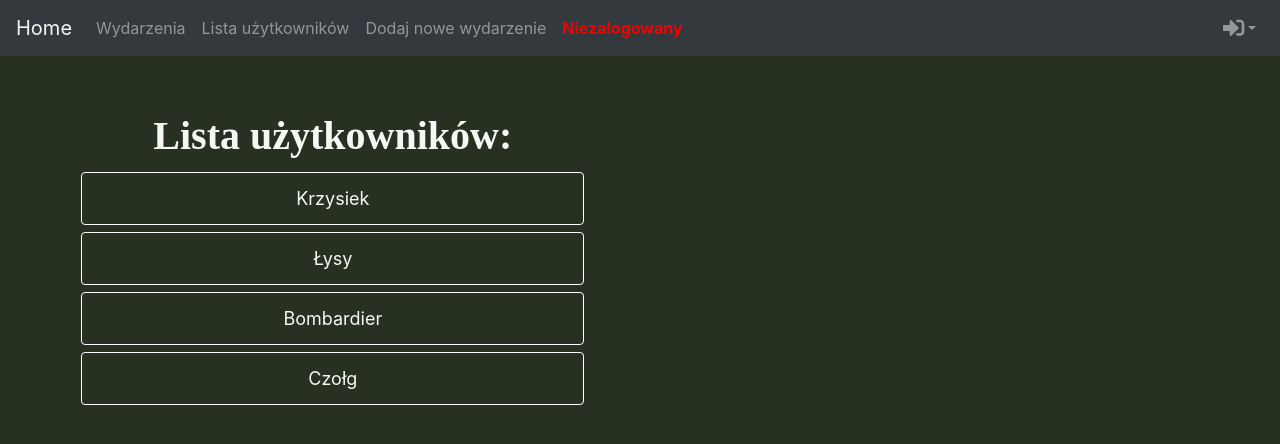
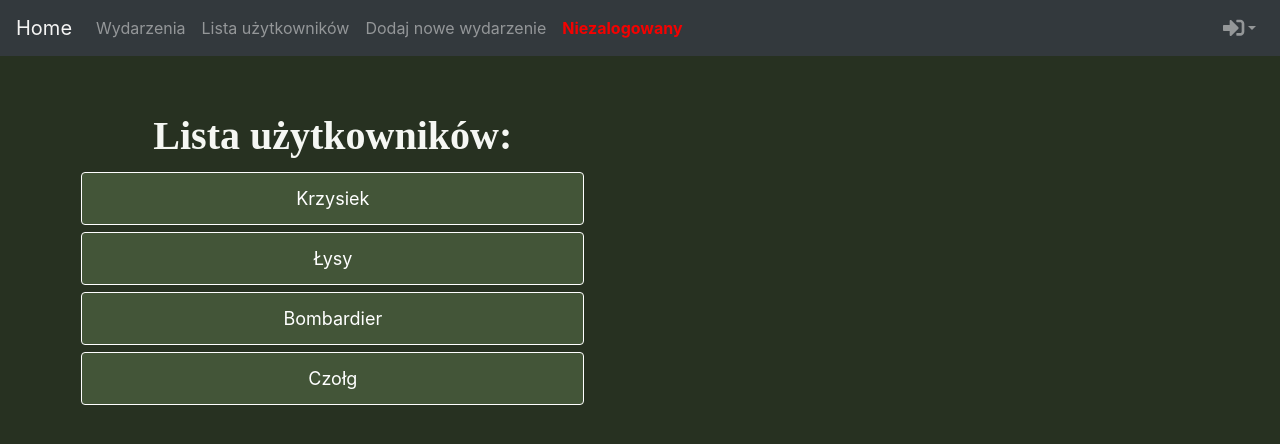
Before and after one commit to kubwosz/event-support-app-frontside, a React (Create React App) app in the folder event-support-app/: page /members in a window 1280 px wide. Shown: the top 444 px of the page. Built offline with nearby package versions, Linux system fonts and the light colour scheme.

Commit message:
changed more css styles

```diff
--- a/event-support-app/src/components/members_list/index.jsx
+++ b/event-support-app/src/components/members_list/index.jsx
@@ -54,6 +54,7 @@ class MembersList extends React.Component {
 
   renderItem(member, index) {
     return (
+      <a href={"#" + (index + 1)}>
         <Row
           key={index}
           onClick={() => {
@@ -66,6 +67,7 @@ class MembersList extends React.Component {
             <ListGroupItem>{member.name}</ListGroupItem>
           </Col>
         </Row>
+      </a>
     );
   }
 
@@ -83,7 +85,7 @@ class MembersList extends React.Component {
           {members}
         </div>
         <div
-          id="MemberDetails"
+          className="memberDetails"
           style={{
             visibility: this.state.activeMemberId ? "visible" : "hidden"
           }}
--- a/event-support-app/src/components/members_list/style.css
+++ b/event-support-app/src/components/members_list/style.css
@@ -1,7 +1,3 @@
-.list-group-item{
-    cursor: pointer;
-}
-
 .col{
     padding: 0.7%;
 }
@@ -22,10 +18,14 @@
     width: 30rem;
 }
 
-#MemberDetails{
+.memberDetails{
     grid-column: 2;
     margin: auto;
     width: 30rem;
+}
+
+#Page .list-group-item{
+    background-color: rgb(67, 85, 56);
 }
 
 h1,h2{
--- a/event-support-app/src/components/register_page/style.css
+++ b/event-support-app/src/components/register_page/style.css
@@ -7,3 +7,7 @@
     margin: auto;
     width: auto;
 }
+
+.jumbotron-fluid{
+    background-color: rgb(119, 138, 92);
+}
--- a/event-support-app/src/css/main.css
+++ b/event-support-app/src/css/main.css
@@ -8,4 +8,12 @@ body {
   background-color: #549c2b;
   border-color: #549c2b;
 }
+
+a {
+  color: white;
+}
+
+a:hover {
+  color: white;
+}
 /*# sourceMappingURL=main.css.map */
--- a/event-support-app/src/css/main.scss
+++ b/event-support-app/src/css/main.scss
@@ -14,3 +14,11 @@ body{
     background-color: rgb(84, 156, 43);
     border-color: rgb(84, 156, 43);
 }
+
+a{
+    color: white;
+}
+
+a:hover{
+    color: white;
+}
```
Also changed, not shown: 1 other file (tests, documents, lock files or other folders). Lines whose indentation alone changed are shown as unchanged.
